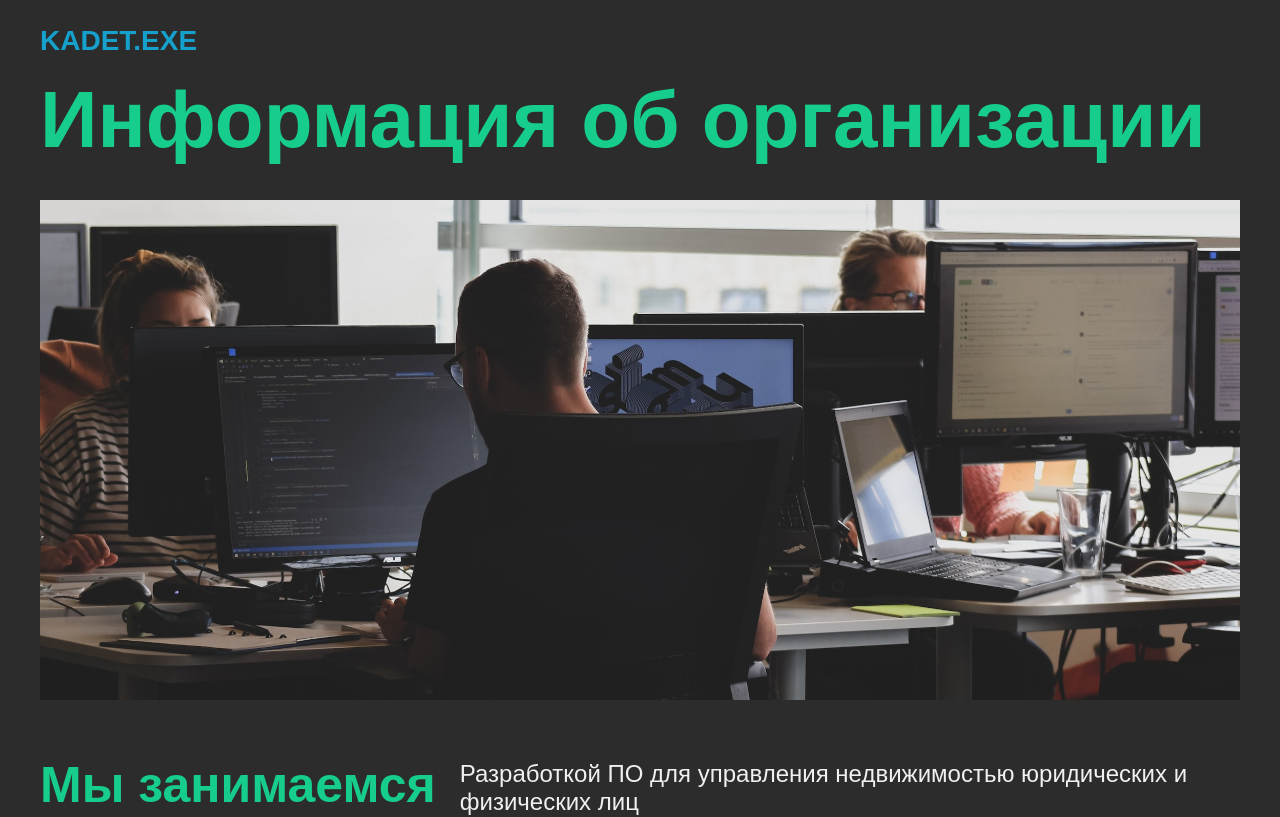
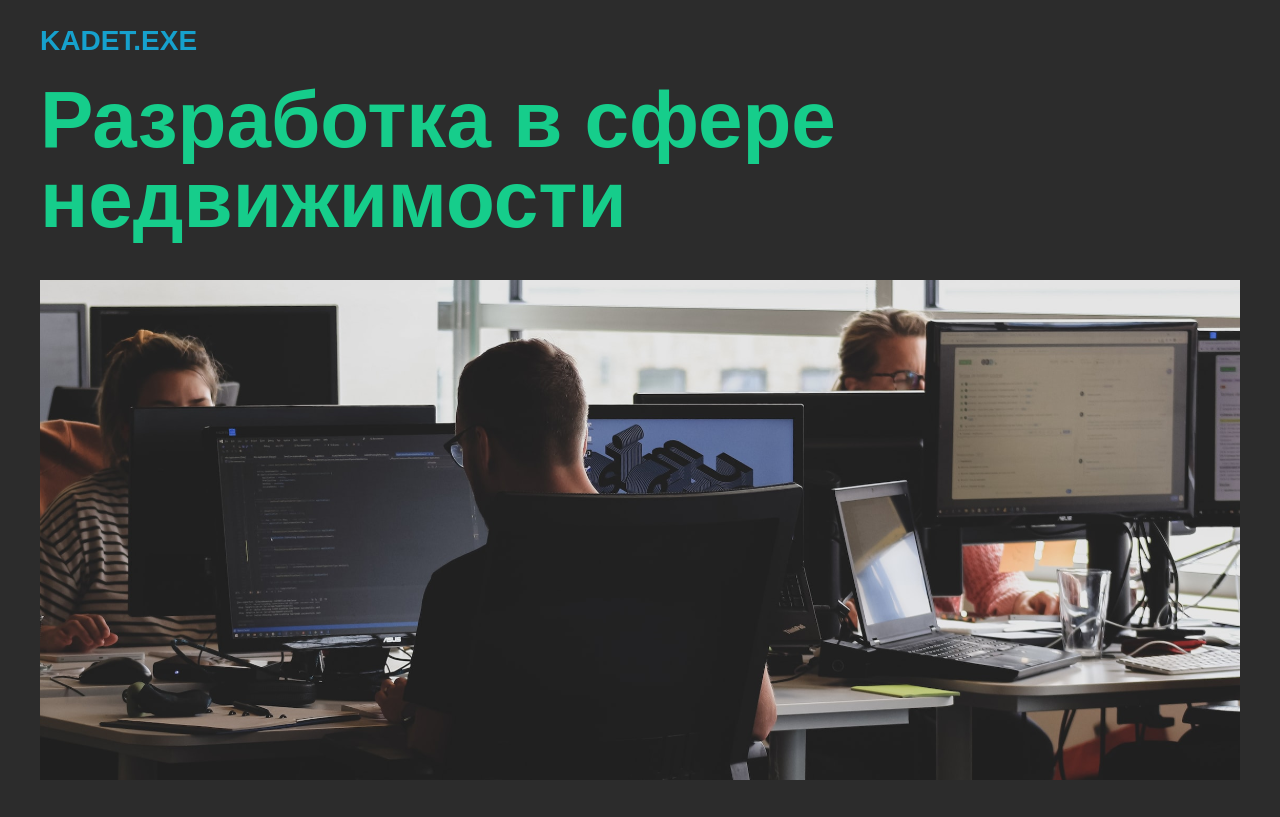
Before and after one commit to FoxyGDFD/kadet.exe, a React (Create React App) app: page / in a window 1280 px wide. Shown: the top 817 px of the page. Built offline with nearby package versions, Linux system fonts and the light colour scheme.

Commit message:
rename infoHeader to MainHeader

```diff
--- a/src/Components/Blocks/Footer/Footer.tsx
+++ b/src/Components/Blocks/Footer/Footer.tsx
@@ -1,5 +1,5 @@
 import React from 'react';
-import {address, contacts, footer, infoHeader, organization} from "../../Content";
+import {address, contacts, footer, mainHeader, organization} from "../../Content";
 import './footer.sass';
 import Section from "../Section/Section";
 
@@ -52,7 +52,7 @@ function Footer() {
       <dialog style={{display: modal ? "flex" : 'none'}}>
         <article className='container'>
           <div className="title">
-            <h2>{infoHeader.title}</h2>
+            <h2>{mainHeader.title}</h2>
             <span onClick={() => setModal(!modal)} />
           </div>
           <div className='main-aside'>
--- a/src/Components/Blocks/Header/Header.tsx
+++ b/src/Components/Blocks/Header/Header.tsx
@@ -1,5 +1,5 @@
 import React from 'react';
-import {header, infoHeader} from "../../Content";
+import { header, mainHeader } from "../../Content";
 import './header.sass';
 import {useNavigate} from "react-router-dom";
 
@@ -30,8 +30,8 @@ const Header = ({type = 'not'}: IHeader) => {
         {header.nav.title}
       </nav>
       <section>
-        <h1 className='green'>{infoHeader.title}</h1>
-        <img className='img-header' src={infoHeader.image.src} alt={header.image.alt} />
+        <h1 className='green'>{mainHeader.title}</h1>
+        <img className='img-header' src={mainHeader.image.src} alt={header.image.alt} />
       </section>
     </header>
   );
--- a/src/Components/Blocks/section.sass
+++ b/src/Components/Blocks/section.sass
@@ -126,6 +126,9 @@ ul.column-list
   flex-wrap: nowrap
   gap: 24px
 
+  h2
+    margin-bottom: 0
+
   @media screen and (max-width: 600px)
     flex-wrap: wrap
   &.prod
--- a/src/Components/Content.ts
+++ b/src/Components/Content.ts
@@ -90,9 +90,9 @@ export const analytic = {
    }
 };
 
-export const infoHeader = {
+export const mainHeader = {
   nav: 'KADET.EXE',
-  title: 'Информация об организации',
+  title: 'Разработка в сфере недвижимости',
   image: {
     src: '/header.svg',
     alt: '',
@@ -156,4 +156,4 @@ export const footer = {
       text: 'Designed by Vlas Zdunov',
     },
   },
-}
+};
--- a/src/Pages/Main.tsx
+++ b/src/Pages/Main.tsx
@@ -1,6 +1,6 @@
 import React from 'react';
 import Header from '../Components/Blocks/Header/Header';
-import { header } from "../Components/Content";
+import { header, } from "../Components/Content";
 import DarkSection from "../UI/Sections/Dark/DarkSection";
 import Button from "../UI/Button/Button";
 import { useNavigate } from "react-router-dom";
@@ -14,7 +14,6 @@ const Main = () => {
       <Flex title='Мы занимаемся' description='Разработкой ПО для управления недвижимостью юридических и физических лиц' />
 
       <DarkSection>
-        <DarkSection>
         <div>
           <h2>Наши продукты</h2>
           <div className="flex prod">
@@ -27,6 +26,7 @@ const Main = () => {
           </div>
         </div>
       </DarkSection>
+      <DarkSection>
         <div>
           <h2>ООО “ДДХ – Кадастр и Консалтинг”</h2>
           <div className="flex">
```
Lines whose indentation alone changed are shown as unchanged.
